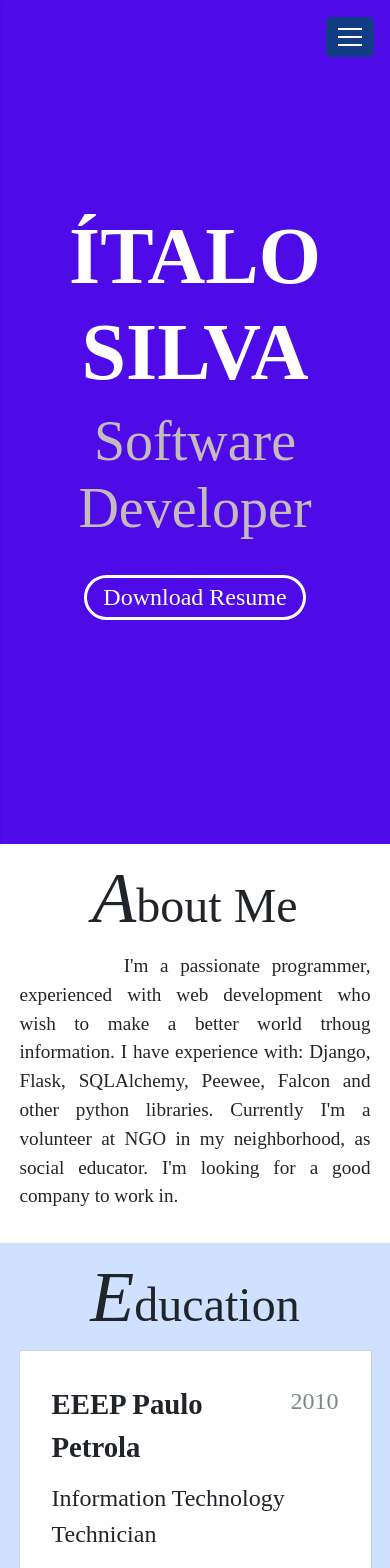
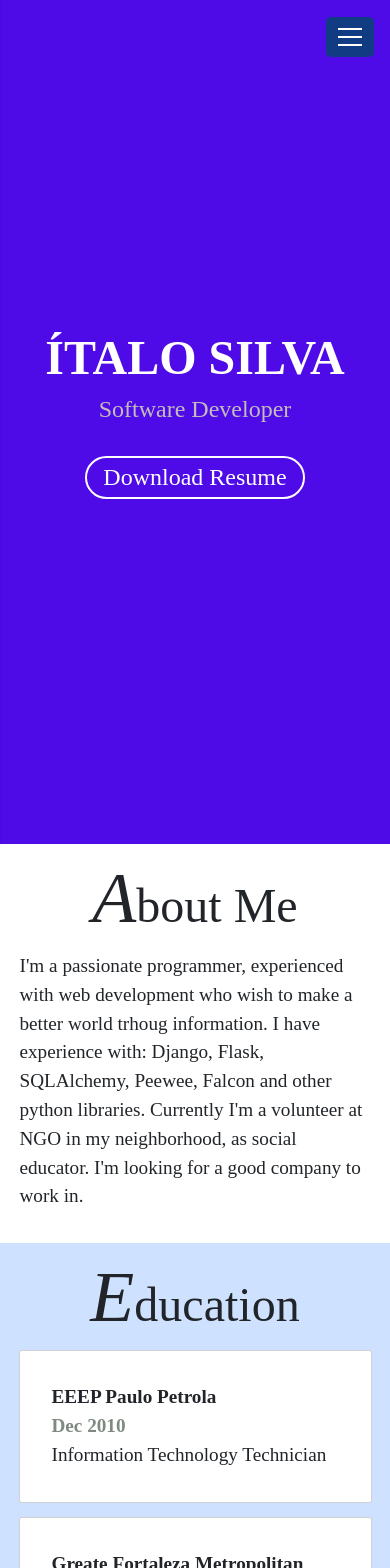
Before and after one commit to isds/myresume, a React (Create React App) app in the folder myresume/: page / in a window 390 px wide. Shown: the top 1568 px of the page. Built offline with nearby package versions, Linux system fonts and the light colour scheme.

Commit message:
Changing font size to better look and responsive behaviour of some components.

```diff
--- a/myresume/src/components/About/About.css
+++ b/myresume/src/components/About/About.css
@@ -26,10 +26,13 @@
   width: 60%;
   font-size: 1.2rem;
   text-align: justify;
+  text-indent: 1rem;
 }
 
 @media(max-width: 768px) {
   .about-container-text p {
     width: 90%;
+    text-indent: 0;
+    text-align: left;
   }
 }
--- a/myresume/src/components/About/About.js
+++ b/myresume/src/components/About/About.js
@@ -10,7 +10,7 @@ class About extends Component {
         </div>
 
         <div className="about-container-text">
-          <p>&nbsp;&nbsp;&nbsp;&nbsp;&nbsp;&nbsp;&nbsp;&nbsp;
+          <p>
             I'm a passionate programmer, experienced with web development who wish to make
             a better world trhoug information. I have experience with: Django, Flask,
             SQLAlchemy, Peewee, Falcon and other python libraries. Currently I'm a volunteer at
--- a/myresume/src/components/App/App.js
+++ b/myresume/src/components/App/App.js
@@ -30,6 +30,10 @@ class App extends Component {
     this.setState({ sideDrawerOpen: false })
   };
 
+  linkClickHandler = () => {
+    this.setState({ sideDrawerOpen: false })
+  };
+
   render() {
     let backdrop;
     if (this.state.sideDrawerOpen) {
@@ -38,7 +42,7 @@ class App extends Component {
     return (
       <div>
         <Menu drawerClickHandler={this.drawerToggleClickHandler} />
-        <SideDrawer show={this.state.sideDrawerOpen}/>
+        <SideDrawer show={this.state.sideDrawerOpen} click={this.linkClickHandler}/>
         {backdrop}
         <Header />
         <About />
--- a/myresume/src/components/Education/Education.css
+++ b/myresume/src/components/Education/Education.css
@@ -27,35 +27,29 @@
   border-width: 1px;
   box-shadow: 0px 0px 1px 1px #d1d1d1;
 
-  display: grid;
-  grid-gap: 10px;
-  grid-template-columns: auto auto auto;
-  grid-template-rows: auto;
-  grid-template-areas:
-    'education-card-institution education-card-institution education-card-end-date'
-    'education-card-course education-card-course education-card-course';
+  font-size: 1.2rem;
 }
 
 .education-card-institution {
-  grid-area: education-card-institution;
-  font-size: 1.8rem;
+  /* font-size: 1.2rem; */
   font-weight: bold;
 }
 
 .education-card-end-date {
-  grid-area: education-card-end-date;
-  font-size: 1.5rem;
-  text-align: right;
+  /* font-size: 1.2rem;  */
   color: #7e8a80;
+  float: right;
 }
 
 .education-card-course {
-  grid-area: education-card-course;
-  font-size: 1.5rem;
+  /* font-size: 1.2rem; */
 }
 
 @media(max-width:768px){
   .education-card {
     width: 90%;
   }
+  .education-card-end-date{
+    width: 100%;
+  }
 }
--- a/myresume/src/components/Education/Education.js
+++ b/myresume/src/components/Education/Education.js
@@ -1,17 +1,17 @@
 import React, { Component } from 'react';
 import './Education.css';
-import 'bootstrap/dist/css/bootstrap.css';
 
 const EducationCard = (props) => {
   return (
     <div className="education-card">
-      <div className="education-card-institution">{props.institution}</div>
-      <div className="education-card-end-date">{props.endDate}</div>
+      <div className="education-card-institution">
+        {props.institution}
+        <div className="education-card-end-date">{props.endDate}</div>
+      </div>
       <div className="education-card-course">{props.course}</div>
     </div>
   );
 }
-
 
 class Education extends Component {
   render() {
@@ -23,13 +23,13 @@ class Education extends Component {
 
         <EducationCard
           institution={'EEEP Paulo Petrola'}
-          endDate={'2010'}
+          endDate={'Dec 2010'}
           course={'Information Technology Technician'}
         />
 
         <EducationCard
           institution={'Greate Fortaleza Metropolitan University'}
-          endDate={'2016'}
+          endDate={'Jul 2016'}
           course={'Analysis Systems Development'}
         />
       </div>
--- a/myresume/src/components/Experience/Experience.css
+++ b/myresume/src/components/Experience/Experience.css
@@ -29,11 +29,12 @@
   border-radius: 0.2rem;
   border-width: 1px;
   box-shadow: 0px 0px 2px 1px #d1d1d1;
+
+  font-size: 1.2;
 }
 
 .experience-card-title {
   font-weight: bold;
-  font-size: 1.2rem;
   line-height: 2rem;
 }
 
@@ -44,12 +45,10 @@
 }
 
 .experience-card-occupation {
-  font-size: 1.2rem;
   color: grey;
 }
 
 .experience-card-text {
-  font-size: 1.2rem;
   line-height: 2rem;
 }
 
@@ -57,9 +56,13 @@
   .experience-card {
     width: 90%;
   }
+
+  .experience-card-occupation {
+    line-height: 1.5rem;
+  }
+
   .experience-card-title span {
     width: 100%;
-    font-size: 1rem;
     margin-bottom: 0.5rem;
   }
 }
--- a/myresume/src/components/Header/Header.css
+++ b/myresume/src/components/Header/Header.css
@@ -40,3 +40,16 @@
   -webkit-transition: .5s ease all;
   transition: .5s ease all;
 }
+
+@media(max-width: 768px){
+  .full-name {
+    font-size: 3rem;
+  }
+  .occupation {
+    text-align: center;
+    font-size: 1.5rem;
+  }
+  .btn-rounded-white {
+    border: 2px solid #fff;
+  }
+}
--- a/myresume/src/components/Header/Header.js
+++ b/myresume/src/components/Header/Header.js
@@ -5,7 +5,7 @@ import './Header.css';
 class Header extends Component {
   render() {
     return (
-      <div className="header-container">
+      <div id="header" className="header-container">
         <div>
           <h1 className="full-name">ÍTALO SILVA</h1>
           <h2 className="occupation">Software Developer</h2>
--- a/myresume/src/components/SideDrawer/SideDrawer.js
+++ b/myresume/src/components/SideDrawer/SideDrawer.js
@@ -4,17 +4,17 @@ import './SideDrawer.css';
 
 const SideDrawer = (props) => {
   let drawerClasses = 'side-drawer';
-  if(props.show) {
+  if (props.show) {
     drawerClasses = 'side-drawer open';
   }
   return (
     <nav className={drawerClasses}>
       <ul>
-        <li><a href="/">Home</a></li>
-        <li><a href="#about">About</a></li>
-        <li><a href="#education">Education</a></li>
-        <li><a href="#experience">Experience</a></li>
-        <li><a href="#skills">Skills</a></li>
+        <li><a onClick={props.click} href="#header">Home</a></li>
+        <li><a onClick={props.click} href="#about">About</a></li>
+        <li><a onClick={props.click} href="#education">Education</a></li>
+        <li><a onClick={props.click} href="#experience">Experience</a></li>
+        <li><a onClick={props.click} href="#skills">Skills</a></li>
       </ul>
     </nav>
   )
```
Lines whose indentation alone changed are shown as unchanged.
